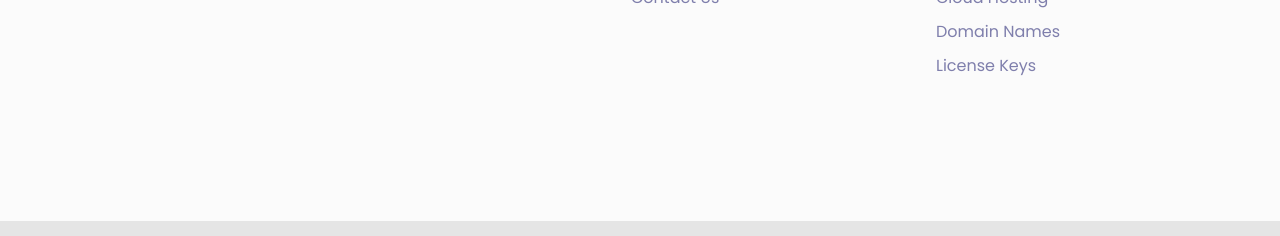
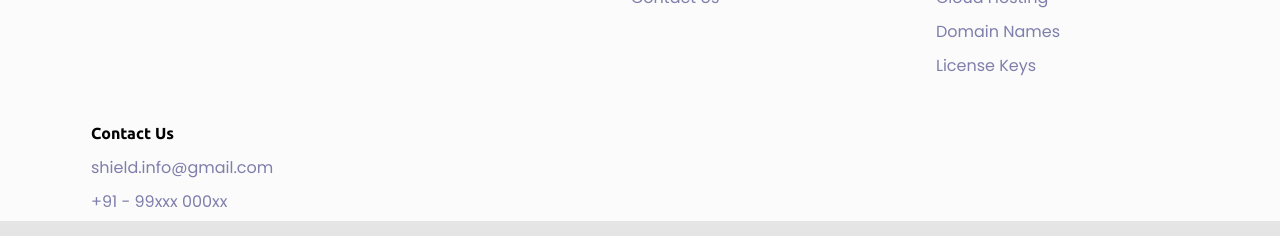
Before and after one commit to Sergii3241/------, a plain HTML site: page index.html in a window 1280 px wide. Shown: the part 4565-4801 px from the top of the page. Drawn offline with Linux system fonts and the light colour scheme.

Commit message:
footer update

```diff
--- a/index.html
+++ b/index.html
@@ -259,6 +259,13 @@
                     <a href="" class="text-content">License Keys</a>
                 </div>
             </div>
+            <div class="contact-us__block">
+                <div class="block-title">Contact Us</div>
+                <div class="contact-us-content__block">
+                    <div class="text-content">shield.info@gmail.com</div>
+                    <div class="text-content">+91 - 99xxx 000xx</div>
+                </div>
+            </div>
         </section>
     </footer>
 </body>
--- a/style.css
+++ b/style.css
@@ -603,7 +603,21 @@ main {
     flex-direction: column;
 }
 
-.shield-block, .quick-links__block, .services-block {
+.contact-us__block {
+    width: 299px;
+    height: 112px;
+    margin-left: 91px;
+}
+
+.contact-us-content__block {
+    width: 297.42px;
+    height: 80px;
+    display: flex;
+    flex-direction: column;
+    padding-top: 14px;
+}
+
+.shield-block, .quick-links__block, .services-block, .contact-us__block {
     display: inline-block;
     vertical-align: top;
 }
```
